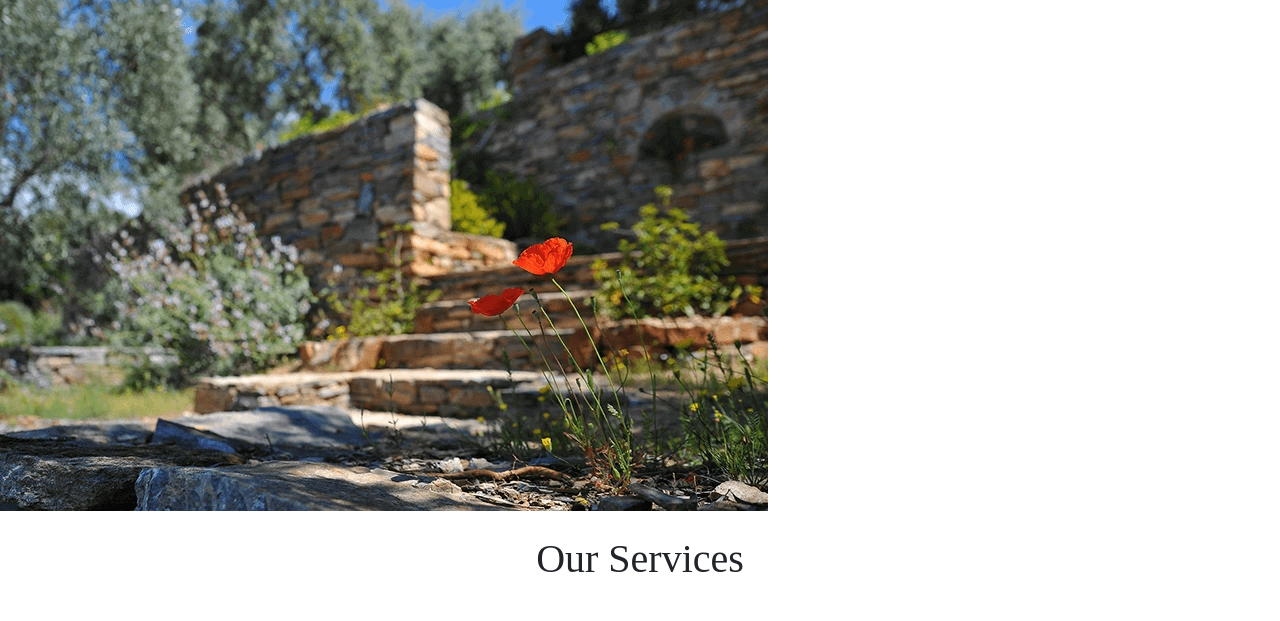
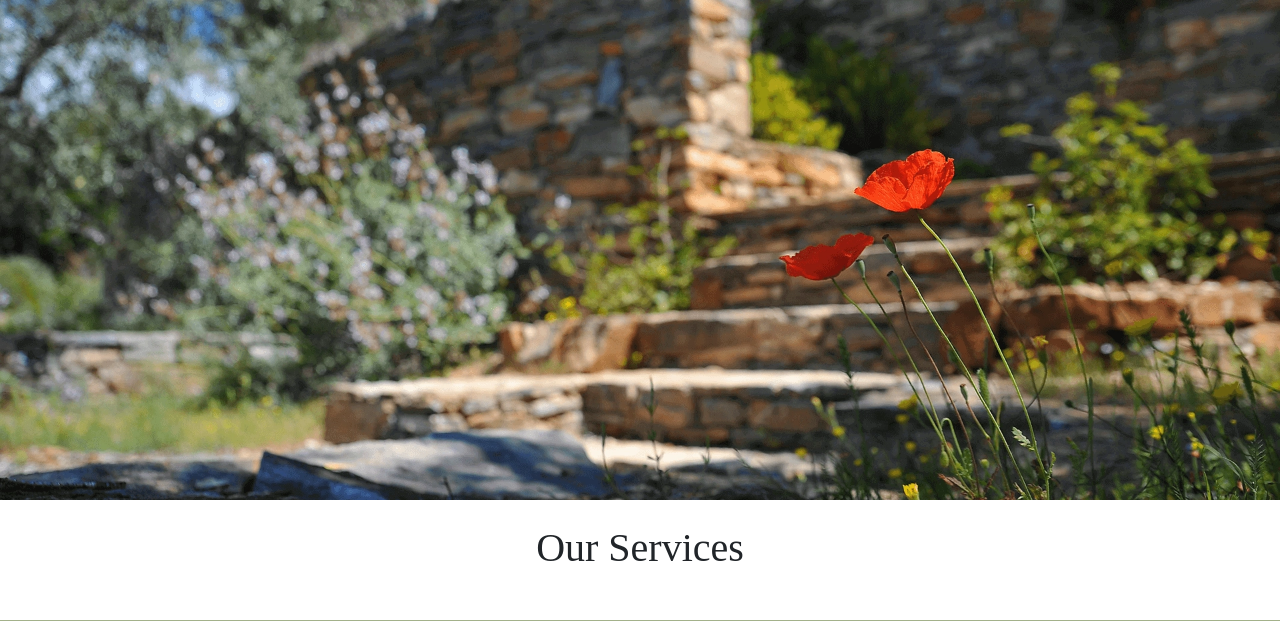
Before and after one commit to simonhw/gardening-services, a Django app: template services/templates/services/services.html in a window 1280 px wide. Shown: the part 168-789 px from the top of the page. Run offline with Django 4.2, Linux system fonts and the light colour scheme; the template is opened without the code that fills it, so the values that code supplies are empty; some libraries are stand-ins or nearby versions; some web fonts are replaced.

Commit message:
Fix: Add hero class to image on services page.

```diff
--- a/services/templates/services/services.html
+++ b/services/templates/services/services.html
@@ -10,8 +10,8 @@
 
     <!-- Hero Image -->
     <div class="row">
-        <div class="col-12 g-0">
-            <img class="img-fluid" src="{% static 'images/path-blur-768.webp' %}"
+        <div class="col-12 g-0 hero">
+            <img class="img-fluid hero-image" src="{% static 'images/path-blur-768.webp' %}"
                 alt="Two red flowers on steps."/>
         </div>
     </div>
```
